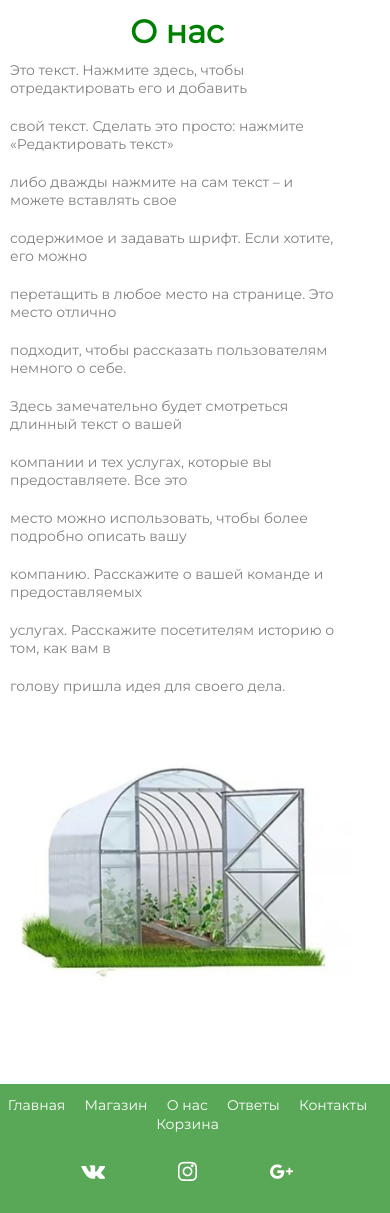
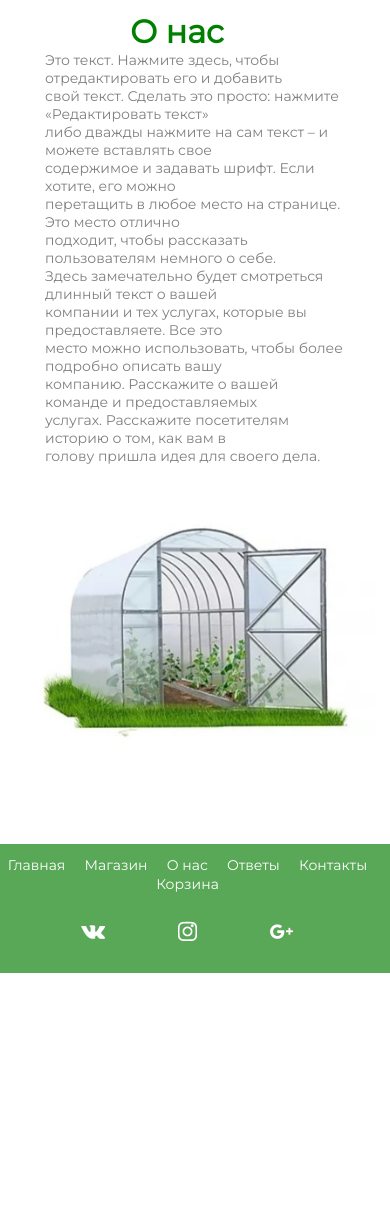
Before and after one commit to jackalxtxff/teplica, a PHP site: page /about.html in a window 390 px wide. Shown: the part 219-1432 px from the top of the page. After the commit the page ends 1192 px from the top, so only its background shows below. Run offline with PHP 8.4, Linux system fonts and the light colour scheme; some libraries are stand-ins or nearby versions.

Commit message:
№1Адаптив текста "О нас"

```diff
--- a/assets/style/css/style.css
+++ b/assets/style/css/style.css
@@ -296,7 +296,7 @@ hr {
 }
 
 .wrap .text_about {
-  padding-right: 45px;
+  padding: 0 45px;
 }
 
 .block_otvet h3 {
@@ -600,3 +600,8 @@ textarea {
     max-width: 955px;
   }
 }
+@media only screen and (max-width: 600px){
+  .text_about p{
+    padding: 0;
+  }
+}
```
